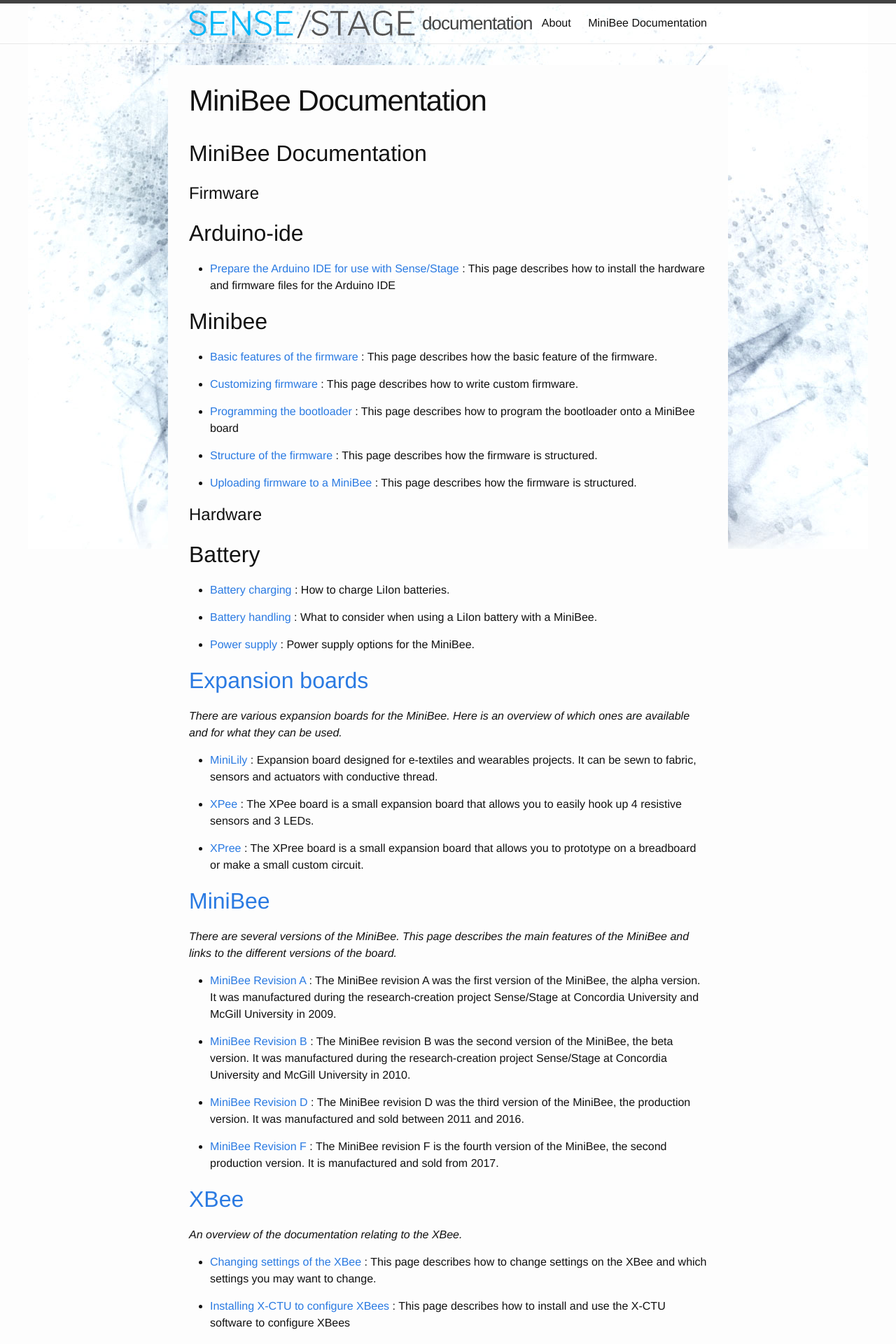
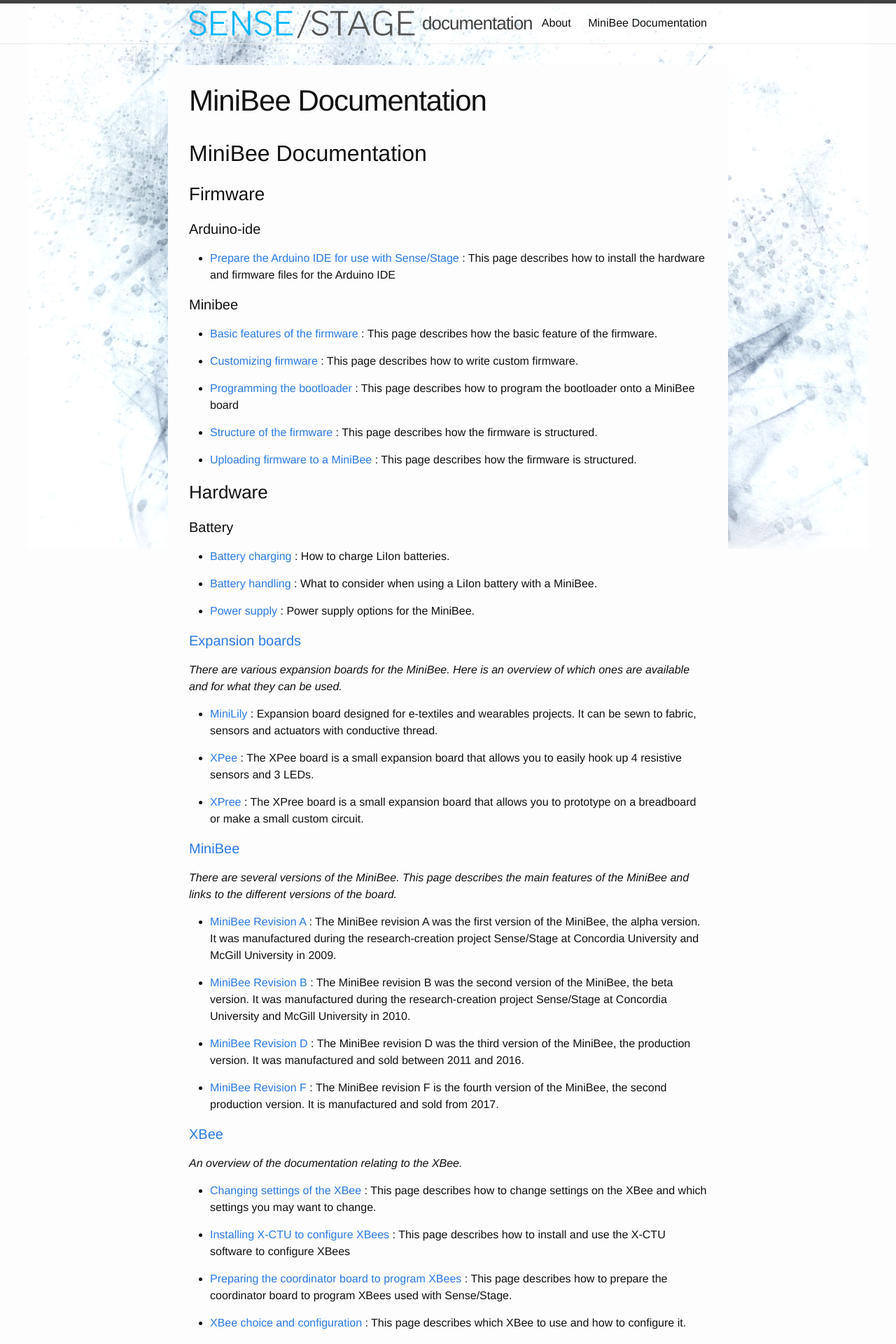
Before and after one commit to SenseStageTeam/sensestage_documentation, a Jekyll site: the page built from index.md, in a window 1280 px wide. Shown: the top 1920 px of the page at 70% size. Built offline with Jekyll 4.4.1, drawn with Linux system fonts in a browser that asks for light colours; our own code applies the rules of GitHub Pages for plain Markdown files.

Commit message:
adjust layout for h1, h2, h3, h4 font sizes

```diff
--- a/_sass/minima/_layout.scss
+++ b/_sass/minima/_layout.scss
@@ -220,7 +220,7 @@
 .post-content {
   margin-bottom: $spacing-unit;
 
-  h2 {
+  h1 {
     font-size: 32px;
 
     @include media-query($on-laptop) {
@@ -228,7 +228,7 @@
     }
   }
 
-  h3 {
+  h2 {
     font-size: 26px;
 
     @include media-query($on-laptop) {
@@ -236,11 +236,19 @@
     }
   }
 
-  h4 {
+  h3 {
     font-size: 20px;
 
     @include media-query($on-laptop) {
       font-size: 18px;
+    }
+  }
+
+  h4 {
+    font-size: 16px;
+
+    @include media-query($on-laptop) {
+      font-size: 12px;
     }
   }
 
--- a/index.md
+++ b/index.md
@@ -2,7 +2,7 @@
 layout: page
 ---
 
-## MiniBee Documentation
+# MiniBee Documentation
 
 {% assign cats = site.minibee | group_by: "category" | sort: "name" %}
 
@@ -10,7 +10,7 @@
 
 {% for group in cats %}
 
-# {{ group.name | capitalize }}
+## {{ group.name | capitalize }}
 
         {% for subgroup in subcats %}
 
@@ -21,13 +21,13 @@
                 {% assign hasOverview = 0 %}
                 {% for post in thesepages %}
                     {% if post.type == "overview" %}
-## <a href="{{post.url}}">{{ post.title }}</a>
+### <a href="{{post.url}}">{{ post.title }}</a>
 {% if post.summary %}*{{ post.summary }}*{% endif %}
                     {% assign hasOverview = 1 %}
                     {% endif %}
                 {% endfor %}
                 {% if hasOverview == 0 %}
-## {{ subgroup.name | capitalize }}
+### {{ subgroup.name | capitalize }}
                 {% endif %}
 
                 {% for post in thesepages %}
```
